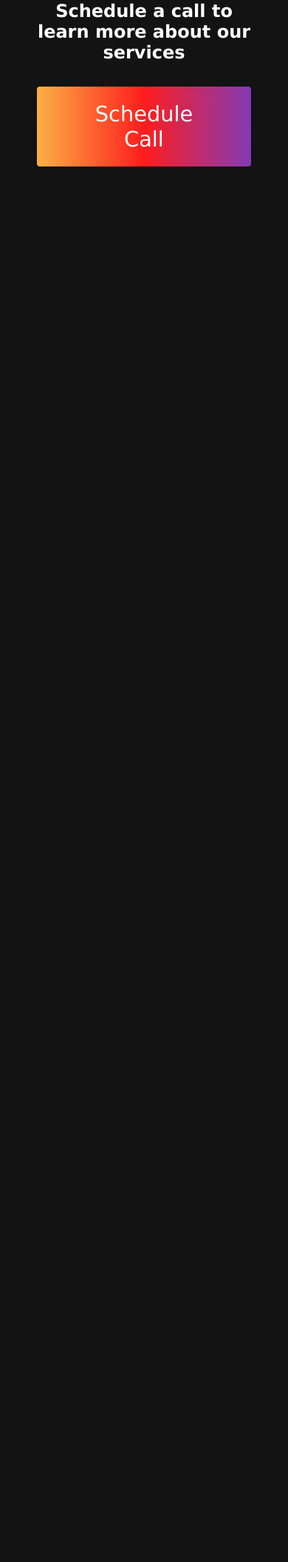
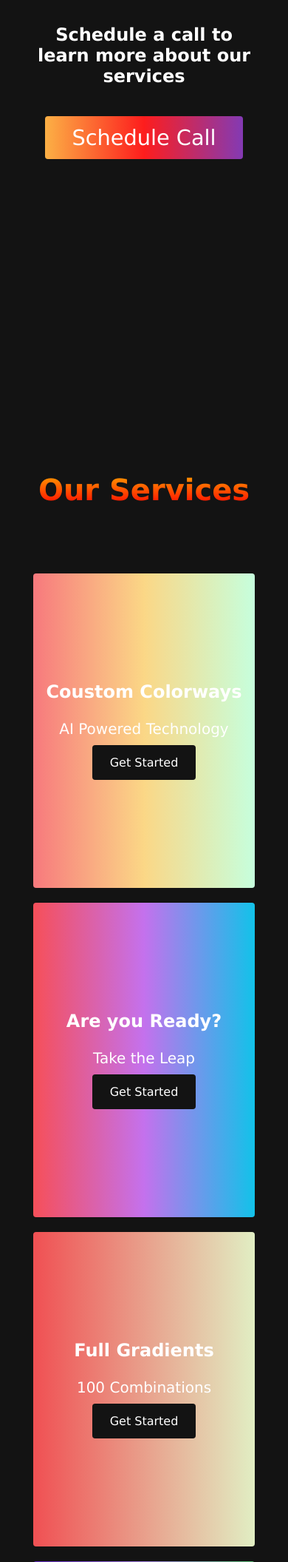
Before and after one commit to RaquibDox/responsive-website, a PHP site: page / in a window 390 px wide. Shown: the part 1665-3776 px from the top of the page at 74% size. Before the commit the page ends 1890 px from the top, so only its background shows below. Run offline with PHP 8.4, Linux system fonts and the light colour scheme; some libraries are stand-ins or nearby versions.

Commit message:
Service Scection Done

```diff
--- a/index.html
+++ b/index.html
@@ -58,5 +58,31 @@
             </div>
         </div>
     </div>
+
+    <!--Services Section-->
+    <div class="services" id="services">
+        <h1>Our Services</h1>
+        <div class="services_wrapper">
+            <div class="services_card">
+                <h2>Coustom Colorways</h2>
+                <p>AI Powered Technology</p>
+                <div class="services_btn"><button>Get Started</button></div>
+            </div>
+            <div class="services_card">
+                <h2>Are you Ready?</h2>
+                <p>Take the Leap</p>
+                <div class="services_btn"><button>Get Started</button></div>
+            </div><div class="services_card">
+                <h2>Full Gradients</h2>
+                <p>100 Combinations</p>
+                <div class="services_btn"><button>Get Started</button></div>
+            </div><div class="services_card">
+                <h2>Infinite Choices</h2>
+                <p>1000's of Color</p>
+                <div class="services_btn"><button>Get Started</button></div>
+            </div>
+        </div>
+    </div>
+
 </body>
 </html>
--- a/style.css
+++ b/style.css
@@ -7,7 +7,7 @@
 }
 
 .navbar{
-    background : #131313;
+    background : #222222;
     height : 80px;
     display: flex;
     justify-content: center;
@@ -120,7 +120,7 @@
     }
 
     .navbar_menu.active-menu{
-        background: #131313;
+        background: #222;
         top: 100%;
         opacity: 1;
         transition: all 0.5 ease;
@@ -193,8 +193,8 @@
 /* Hero section */
 
 .hero{
-    background: #000;
-    background: linear-gradient(to right, #161616, #000);
+    background: #131313;
+   /* background: linear-gradient(to right, #161616, #000);*/
     padding: 200px 0;
 }
 
@@ -445,4 +445,132 @@ background-size: 100%;
         margin-top: 2rem;
     }
 
+    .main_btn {
+        padding: 12px 36px;
+        margin: 2.5rem 0;
+    }
+
  }
+
+
+ /*Services Section*/
+
+ .services {
+    background: #131313;
+    display: flex;
+    flex-direction: column;
+    justify-content: center;
+    align-items: center;
+    height: 100%;
+    padding: 10rem 0;
+ }
+
+ .services h1 {
+    background-color: #ff8177;
+    background-image: linear-gradient(to top, red 0%, orange 100%);
+    background-size: 100%;
+    background-clip: text;
+    -webkit-background-clip: text;
+    -moz-background-clip: text;
+    -webkit-text-fill-color: transparent;
+    -moz-text-fill-color: transparent;
+    margin-bottom: 5rem;
+    font-size: 2.5rem;
+ }
+
+ .services_wrapper {
+    display: grid;
+    grid-template-columns: 1fr 1fr 1fr 1fr;
+    grid-template-rows: 1fr;
+ }
+
+ .services_card {
+    margin: 10px;
+    height: 425px;
+    width: 300px;
+    border-radius: 4px;
+    display: flex;
+    flex-direction: column;
+    justify-content: center;
+    color: #fff;
+    background-image: linear-gradient(to right, #00dbde 0%, #fc00ff 100%);
+    transition: 0.3s ease-in;
+ }
+
+ .services_card:nth-child(1){
+    background: #C6FFDD;  /* fallback for old browsers */
+background: -webkit-linear-gradient(to right, #f7797d, #FBD786, #C6FFDD);  /* Chrome 10-25, Safari 5.1-6 */
+background: linear-gradient(to right, #f7797d, #FBD786, #C6FFDD); /* W3C, IE 10+/ Edge, Firefox 16+, Chrome 26+, Opera 12+, Safari 7+ */
+ }
+
+ .services_card:nth-child(2){
+    background: #12c2e9;  /* fallback for old browsers */
+background: -webkit-linear-gradient(to right, #f64f59, #c471ed, #12c2e9);  /* Chrome 10-25, Safari 5.1-6 */
+background: linear-gradient(to right, #f64f59, #c471ed, #12c2e9); /* W3C, IE 10+/ Edge, Firefox 16+, Chrome 26+, Opera 12+, Safari 7+ */
+
+ }
+
+ .services_card:nth-child(3){
+    background: #e1eec3;  /* fallback for old browsers */
+    background: -webkit-linear-gradient(to right, #f05053, #e1eec3);  /* Chrome 10-25, Safari 5.1-6 */
+    background: linear-gradient(to right, #f05053, #e1eec3); /* W3C, IE 10+/ Edge, Firefox 16+, Chrome 26+, Opera 12+, Safari 7+ */
+
+ }
+
+ .services_card:nth-child(4){
+    background: #59C173;  /* fallback for old browsers */
+background: -webkit-linear-gradient(to right, #5D26C1, #a17fe0, #59C173);  /* Chrome 10-25, Safari 5.1-6 */
+background: linear-gradient(to right, #5D26C1, #a17fe0, #59C173); /* W3C, IE 10+/ Edge, Firefox 16+, Chrome 26+, Opera 12+, Safari 7+ */
+
+ }
+
+ .services_card h2 {
+    text-align: center;
+ }
+
+ .services_card p {
+    text-align: center;
+    margin-top: 24px;
+    font-size: 20px;
+ }
+
+ .services_btn {
+    display: flex;
+    justify-content: center;
+    margin-top: 10px;
+ }
+
+ .services_card button {
+    color: #fff;
+    padding: 14px 24px;
+    border: none;
+    outline: none;
+    border-radius: 4px;
+    background: #131313;
+    font-size: 1rem;
+ }
+
+ .services_card button:hover {
+    cursor: pointer;
+ }
+
+ .services_card:hover {
+    transform: scale(1.075);
+    transition: 0.3s ease-in;
+
+ }
+
+
+ @media screen and (max-width: 1300px) {
+    .services_wrapper {
+        grid-template-columns: 1fr 1fr;
+    }
+
+ }
+
+ @media screen and (max-width: 768px) {
+    .services_wrapper {
+        grid-template-columns: 1fr;
+    }
+
+ }
```
